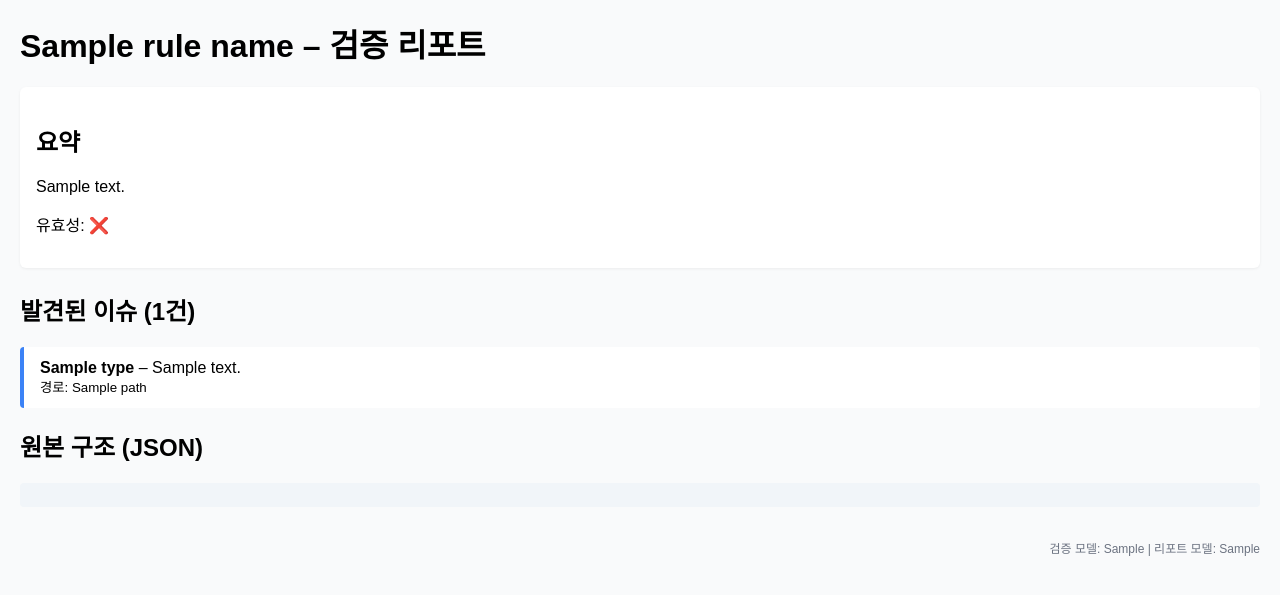
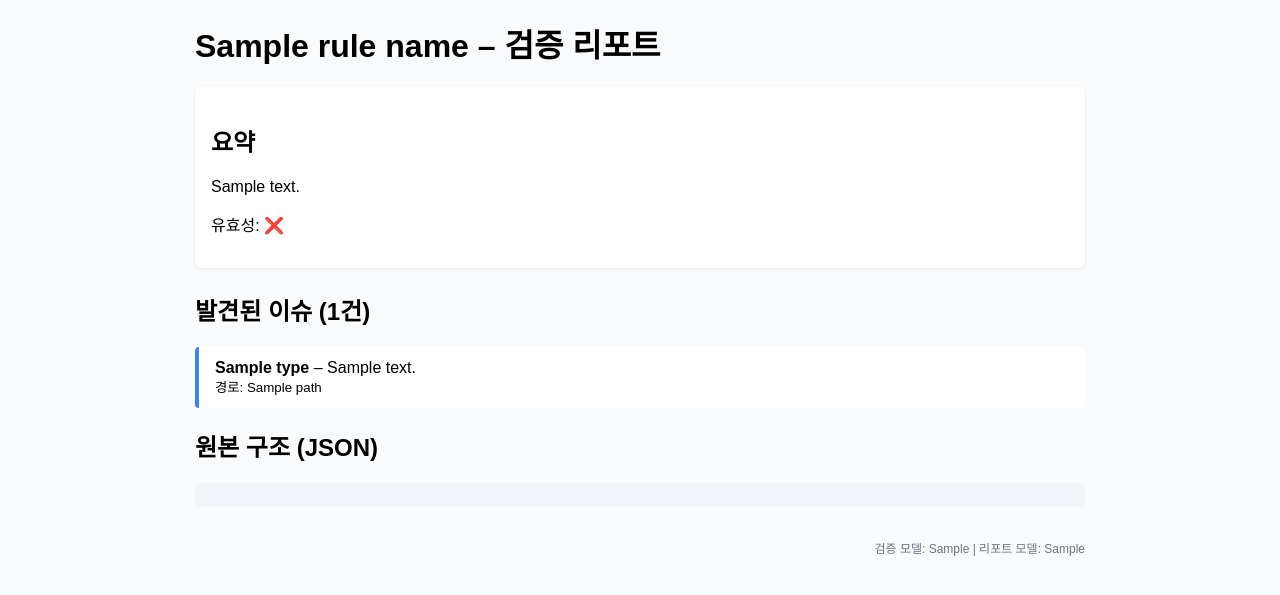
Before and after one commit to raas-platform/vizier-rule-ai-system, a Python web app: template backend/app/templates/report_template.html in a window 1280 px wide. Shown: the top 595 px of the page. Run offline with Jinja, Linux system fonts and the light colour scheme; the template is opened without the code that fills it: most values are stand-ins (such as "Sample title", 1, 10 or a date in 2020).

Commit message:
fix: enforce single .container wrapper for generated HTML reports

```diff
--- a/backend/app/api/rule_validator.py
+++ b/backend/app/api/rule_validator.py
@@ -628,7 +628,8 @@ async def generate_ai_html_report(validation_result: Dict[str, Any]) -> Dict[str
         "- 현대적 그라데이션과 중성 톤 활용\n"
         "\n"
         "레이아웃 규격:\n"
-        "- 최상위 컨테이너는 다음 스타일을 준수합니다 → width: 890px; height: 926px; gap: 0px; border-radius: 12px;\n"
+        "- 최상위 컨테이너는 다음 스타일을 준수합니다 → max-width: 890px; width: 100%; height: auto; gap: 0px; border-radius: 12px;\n"
+        "- 모든 실제 콘텐츠는 반드시 하나의 \u003cdiv class='container'\u003e 래퍼 안에 들어가야 합니다. body 태그 바로 아래에 위치하며, 추가 상위 래퍼나 병렬 형제 요소를 생성하지 마세요.\n"
         "- 이 규격을 기반으로 내부 카드를 Grid/Flex 로 배치하되 반응형(≤ 890px)에서도 형태가 유지되도록 media query 적용\n"
         "- 전체 콘텐츠는 해당 컨테이너보다 작게 구성해 내부·외부 어느 곳에도 스크롤바가 생성되지 않도록 합니다.\n"
         "\n"
--- a/backend/app/templates/report_template.html
+++ b/backend/app/templates/report_template.html
@@ -11,10 +11,12 @@
         .issue { background: #fff; padding: 12px 16px; border-left: 4px solid #3b82f6; margin-bottom: 12px; border-radius: 4px; }
         .issue.error { border-color: #ef4444; }
         .issue.warning { border-color: #f59e0b; }
+        .container { max-width: 890px; width: 100%; height: auto; margin: 0 auto; }
         pre.json { background: #f1f5f9; padding: 12px; overflow-x: auto; border-radius: 4px; }
     </style>
 </head>
 <body>
+    <div class="container">
         <h1>{{ rule_name }} – 검증 리포트</h1>
         <div class="summary">
             <h2>요약</h2>
@@ -42,5 +44,6 @@
         <footer style="font-size:12px;color:#6b7280;margin-top:32px;text-align:right">
             검증 모델: {{ validation_model }} | 리포트 모델: {{ report_model }}
         </footer>
+    </div>
 </body>
 </html>
```
Lines whose indentation alone changed are shown as unchanged.
